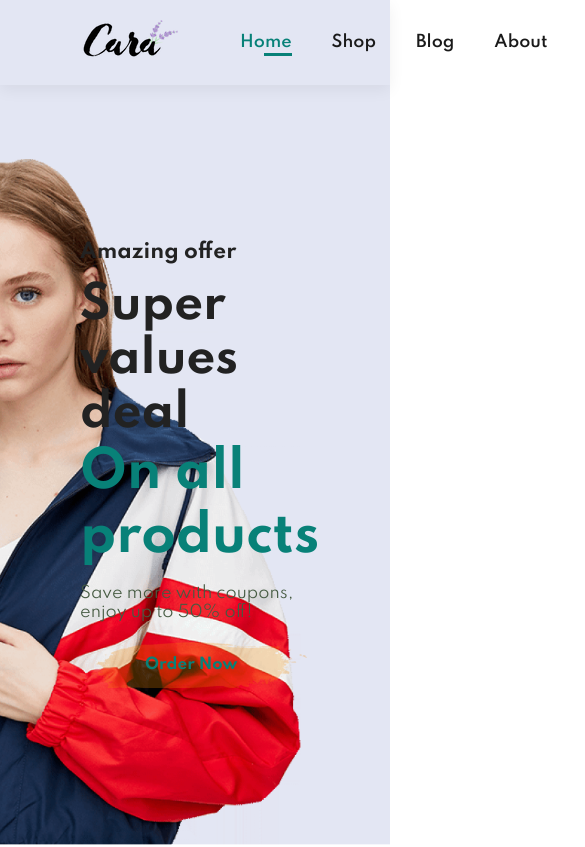
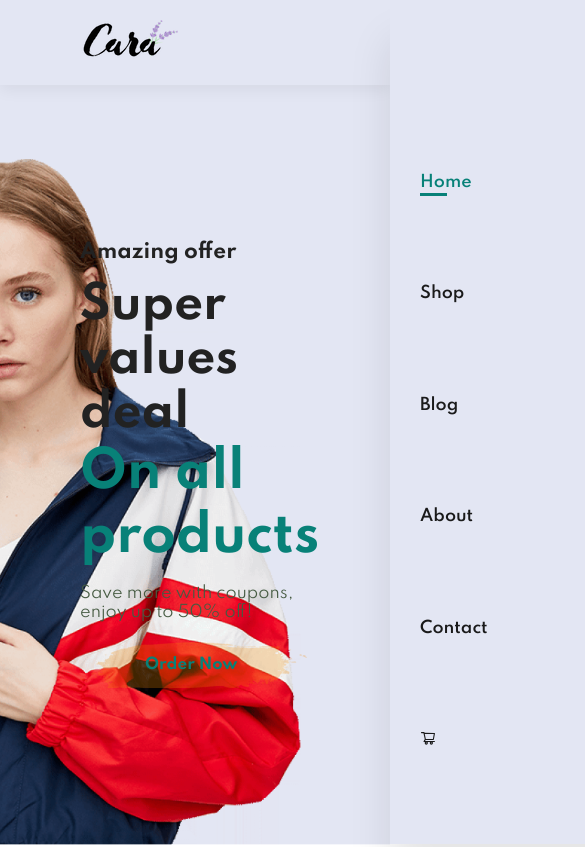
Before and after one commit to Abideen-program/Cara-couture, a plain HTML site: page index.html in a window 390 px wide. Shown: the top 847 px of the page, 585 px wide, since content can reach past the window. Drawn offline with Linux system fonts and the light colour scheme.

Commit message:
updating files

```diff
--- a/style.css
+++ b/style.css
@@ -118,7 +118,7 @@ body{
     background: #088178;
     position: absolute;
     bottom: -4px;
-    right: 20px;
+    left: 20px;
 }
 
 /* Home Page */
@@ -531,5 +531,27 @@ footer a:hover{
 }
 
 footer .copyright{
-    align-self: center;
+    flex-basis: 100%;
+    text-align: center;
 }
+
+/* Media Queries */
+
+@media (max-width: 810px) {
+    #navbar {
+        display: flex;
+        flex-direction: column;
+        align-items: flex-start;
+        justify-content: space-evenly;
+        /* justify-content: flex-start; */
+        position: fixed;
+        top: 0;
+        right: -300px;
+        height: 100vh;
+        width: 300px;
+        background: #e3e6f3;
+        box-shadow: 0 40px 40px rgba(0, 0 , 0, 0.1);
+        padding: 80px 0 0 10px;
+
+    }
+}
```
Also changed, not shown: index.html (+2 -0 lines).
